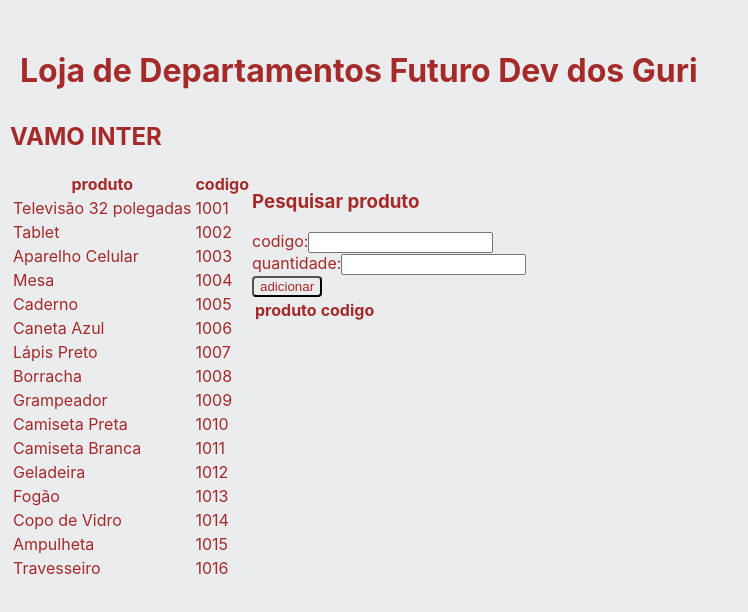
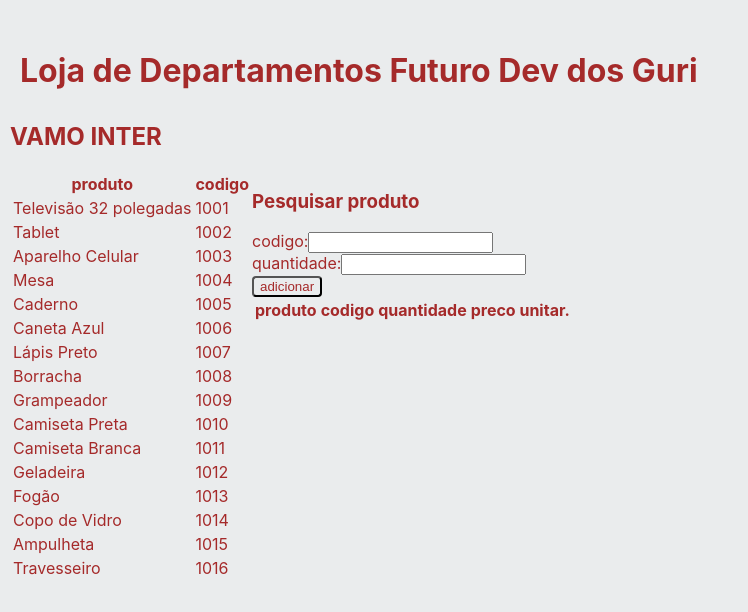
Before and after one commit to Deivis1909/projeto_modulo_1, a React (Create React App) app: page / in a window 1280 px wide. Shown: the top 612 px of the page, without its empty margins (0-748 px from the left). Built offline with nearby package versions, Linux system fonts and the light colour scheme.

Commit message:
version8.0

```diff
--- a/public/produtos.json
+++ b/public/produtos.json
@@ -1,18 +1,18 @@
 [
-	{ "codigo": 1001, "descricao": "Televisão 32 polegadas", "marca": "ACME", "preco": 998.00, "imagem": "" },
-	{ "codigo": 1002, "descricao": "Tablet", "marca": "ACME", "preco": 815.00, "imagem": "" },
-	{ "codigo": 1003, "descricao": "Aparelho Celular", "marca": "ACME", "preco": 777.70, "imagem": "" },
-	{ "codigo": 1004, "descricao": "Mesa", "marca": "Lannister", "preco": 557.70, "imagem": "" },
-	{ "codigo": 1005, "descricao": "Caderno", "marca": "Escriba", "preco": 20.00 },
-	{ "codigo": 1006, "descricao": "Caneta Azul", "marca": "Escriba", "preco": 2.00, "imagem": "" },
-	{ "codigo": 1007, "descricao": "Lápis Preto", "marca": "Escriba", "preco": 1.50, "imagem": "" },
-	{ "codigo": 1008, "descricao": "Borracha", "marca": "Escriba", "preco": 0.80, "imagem": "" },
-	{ "codigo": 1009, "descricao": "Grampeador", "marca": "Escriba", "preco": 12.35, "imagem": "" },
-	{ "codigo": 1010, "descricao": "Camiseta Preta", "marca": "Horizon", "preco": 59.90, "imagem": "" },
-	{ "codigo": 1011, "descricao": "Camiseta Branca", "marca": "Horizon", "preco": 59.90, "imagem": "" },
-	{ "codigo": 1012, "descricao": "Geladeira", "marca": "ACME", "preco": 1032.00, "imagem": "" },
-	{ "codigo": 1013, "descricao": "Fogão", "marca": "ACME", "preco": 504.00, "imagem": "" },
-	{ "codigo": 1014, "descricao": "Copo de Vidro", "marca": "Glass", "preco": 12.00, "imagem": "" },
-	{ "codigo": 1015, "descricao": "Ampulheta", "marca": "Hour", "preco": 55.00, "imagem": "" },
-	{ "codigo": 1016, "descricao": "Travesseiro", "marca": "Nuvem", "preco": 23.00, "imagem": "" }
+	{ "codigo": 1001, "descricao": "Televisão 32 polegadas", "marca": "ACME", "preco": 998.00, "imagem": "","quantidade":0},
+	{ "codigo": 1002, "descricao": "Tablet", "marca": "ACME", "preco": 815.00, "imagem": "","quantidade":0 },
+	{ "codigo": 1003, "descricao": "Aparelho Celular", "marca": "ACME", "preco": 777.70, "imagem": "","quantidade":0 },
+	{ "codigo": 1004, "descricao": "Mesa", "marca": "Lannister", "preco": 557.70, "imagem": "","quantidade":0 },
+	{ "codigo": 1005, "descricao": "Caderno", "marca": "Escriba", "preco": 20.00,"quantidade":0 },
+	{ "codigo": 1006, "descricao": "Caneta Azul", "marca": "Escriba", "preco": 2.00, "imagem": "","quantidade":0 },
+	{ "codigo": 1007, "descricao": "Lápis Preto", "marca": "Escriba", "preco": 1.50, "imagem": "","quantidade":0 },
+	{ "codigo": 1008, "descricao": "Borracha", "marca": "Escriba", "preco": 0.80, "imagem": "","quantidade":0 },
+	{ "codigo": 1009, "descricao": "Grampeador", "marca": "Escriba", "preco": 12.35, "imagem": "","quantidade":0 },
+	{ "codigo": 1010, "descricao": "Camiseta Preta", "marca": "Horizon", "preco": 59.90, "imagem": "","quantidade":0 },
+	{ "codigo": 1011, "descricao": "Camiseta Branca", "marca": "Horizon", "preco": 59.90, "imagem": "","quantidade":0 },
+	{ "codigo": 1012, "descricao": "Geladeira", "marca": "ACME", "preco": 1032.00, "imagem": "","quantidade":0 },
+	{ "codigo": 1013, "descricao": "Fogão", "marca": "ACME", "preco": 504.00, "imagem": "","quantidade":0 },
+	{ "codigo": 1014, "descricao": "Copo de Vidro", "marca": "Glass", "preco": 12.00, "imagem": "","quantidade":0 },
+	{ "codigo": 1015, "descricao": "Ampulheta", "marca": "Hour", "preco": 55.00, "imagem": "","quantidade":0 },
+	{ "codigo": 1016, "descricao": "Travesseiro", "marca": "Nuvem", "preco": 23.00, "imagem": "","quantidade":0 }
 ]
--- a/src/App.js
+++ b/src/App.js
@@ -24,7 +24,7 @@ function App() {
   // })
   .then(produtos => {
     const novoprod = produtos.map(domap =>{
-      return{codigo:domap.codigo, descricao:domap.descricao ,marca:domap.marca, preco:domap.preco, imagem:domap.imagem, quanti:0}
+      return{codigo:domap.codigo, descricao:domap.descricao ,marca:domap.marca, preco:domap.preco, imagem:domap.imagem, quanti:domap.quantidade}
     })
     setProdutos(novoprod)
 
--- a/src/components/Carrinho/index.js
+++ b/src/components/Carrinho/index.js
@@ -12,6 +12,8 @@ export default function Carrinho({lista}){
         <tr>
           <th>produto</th>
           <th>codigo</th>
+          <th>quantidade</th>
+          <th>preco unitar.</th>
 
         </tr>
       </thead>
@@ -21,7 +23,8 @@ export default function Carrinho({lista}){
             <tr key={prod.codigo}>
               <td>{prod.descricao}</td>
               <td>{prod.codigo}</td>
-                <td>{prod.quanti}</td>
+              <td>{prod.quantidade}</td>
+              <th>{prod.preco}</th>
 
             </tr>
           )
--- a/src/components/Pesquisar/index.js
+++ b/src/components/Pesquisar/index.js
@@ -37,9 +37,20 @@ export default function Pesquisar({produtos}){
 
      // concatenando listas
      setLista([...lista,  ...filtrados]);
-     setLista.quanti = quantid;
 
+     const incluirLista = (codProd, qtdProd) => {
+        const produto = produtos.find(p1 => p1.codigo === +codProd);
+        const listaAdicional =  {
+          codigo: codProd,
+          descricao: produto.descricao,
+          marca: produto.marca,
+          preco: produto.preco,
+          quantidade: qtdProd,
+          imagem: produto.imagem}
+          setLista([...lista, listaAdicional]);
+      };
 
+    incluirLista(codDigitado,quantid)
 
     }
 
```
Lines whose indentation alone changed are shown as unchanged.
